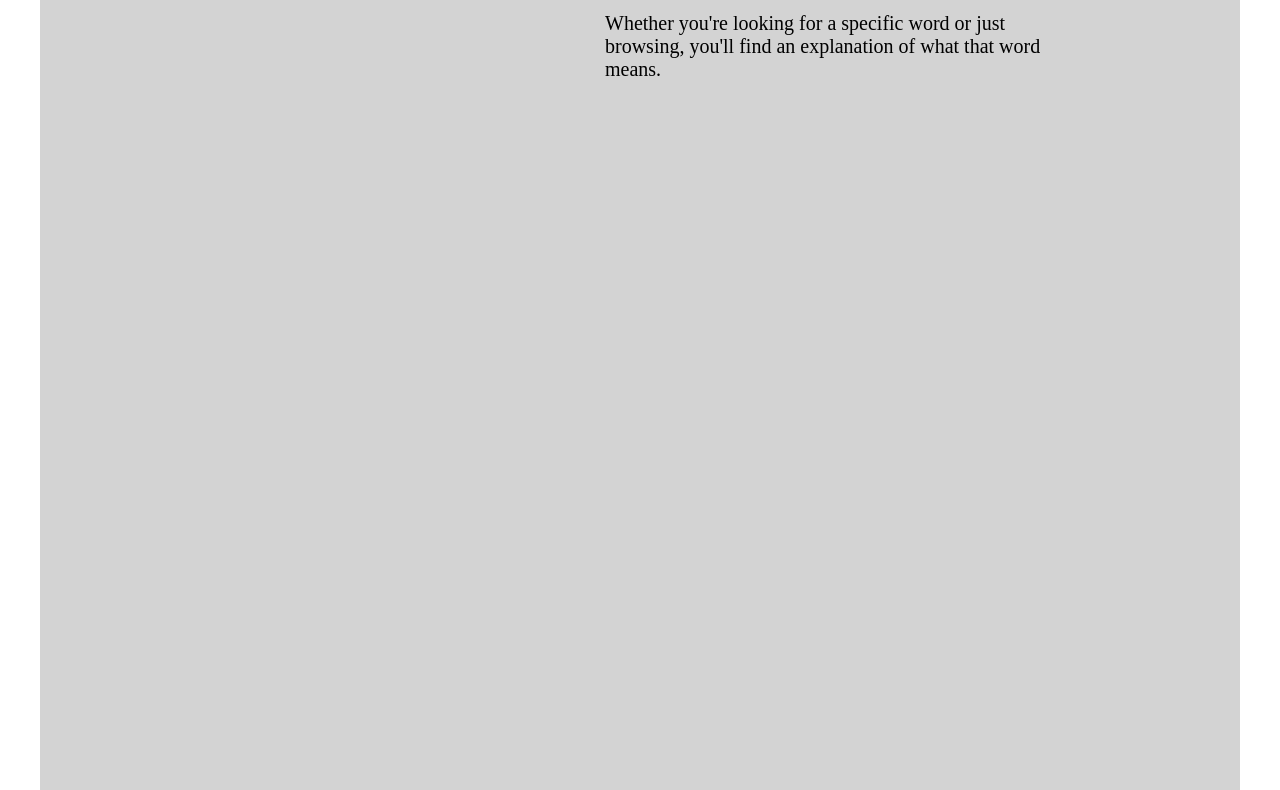
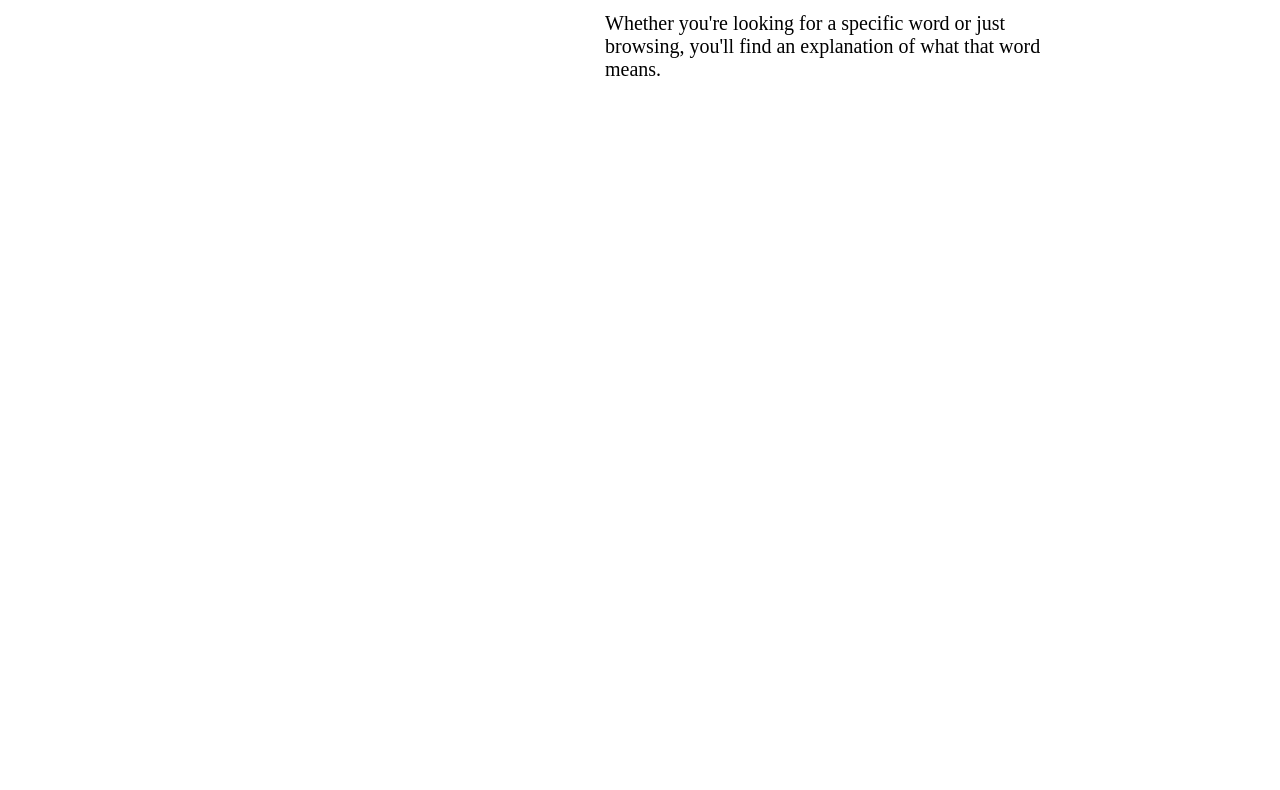
Before and after one commit to Valentina-2608/Vocabulary_app, a website: page index.html in a window 1280 px wide. Shown: the part 441-1231 px from the top of the page. Drawn offline with Linux system fonts and the light colour scheme.

Commit message:
Change background-color for block main

```diff
--- a/css/style.css
+++ b/css/style.css
@@ -4,7 +4,7 @@
     width:100%;
     max-width:1200px;
     height:1800px;
-    background-color:lightgrey;
+    background-color:white;
     margin:0 auto;
     position:relative;
 }
```
